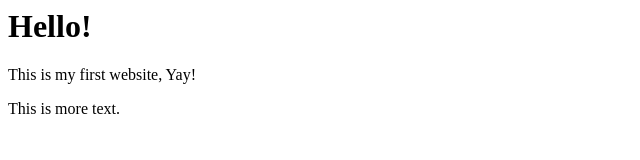
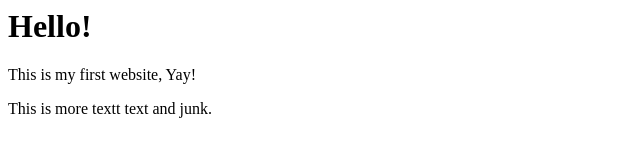
Before and after one commit to KarenMendozaGarza/intro-to-github, a plain HTML site: page index.html in a window 1280 px wide. Shown: the whole page, without its empty margins (0-640 px from the left). Drawn offline with Linux system fonts and the light colour scheme.

```diff
--- a/index.html
+++ b/index.html
@@ -2,4 +2,4 @@
 
 <p>This is my first website, Yay!</p>
 
-<p>This is more text.</p>
+<p>This is more textt text and junk.</p>
```
